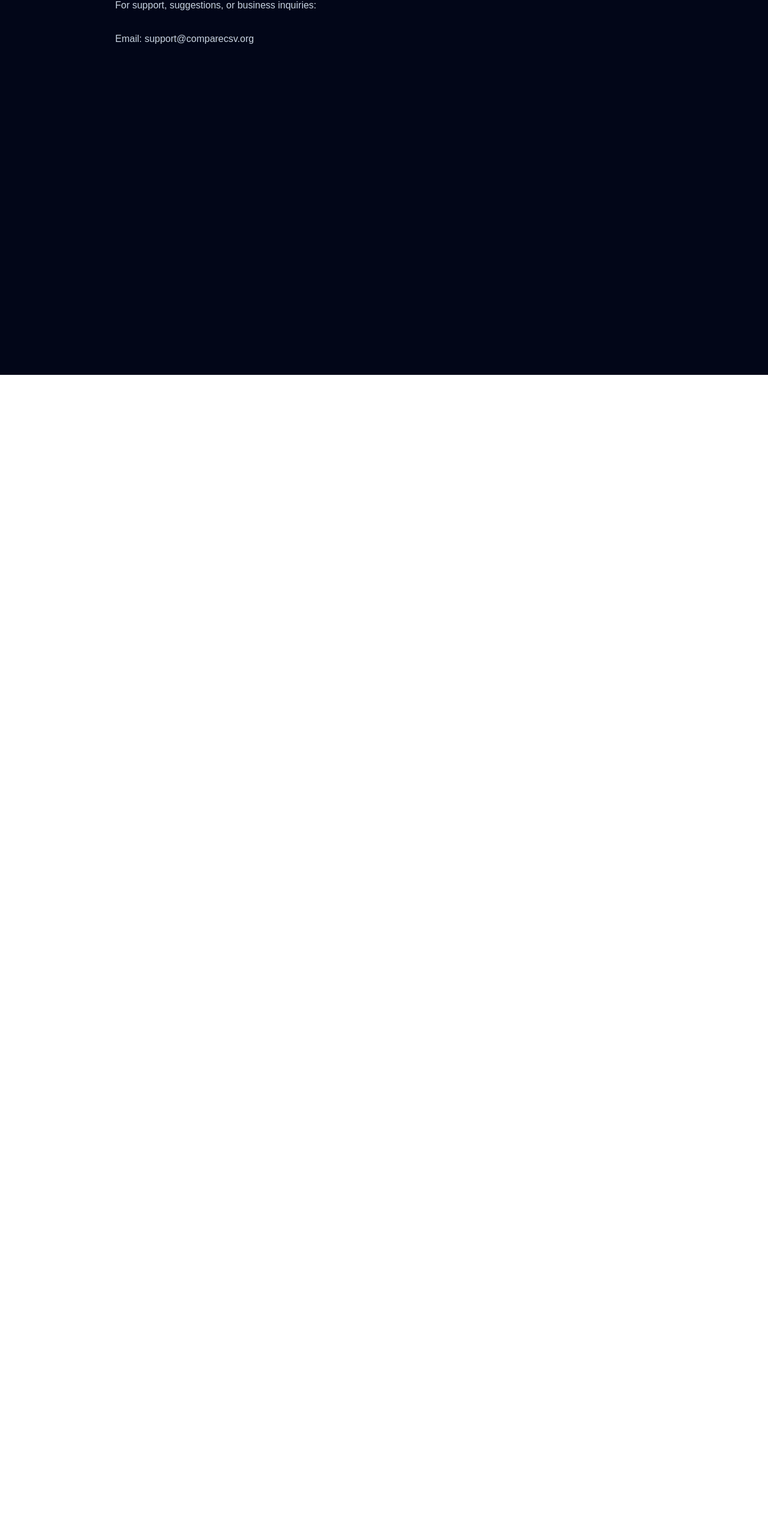
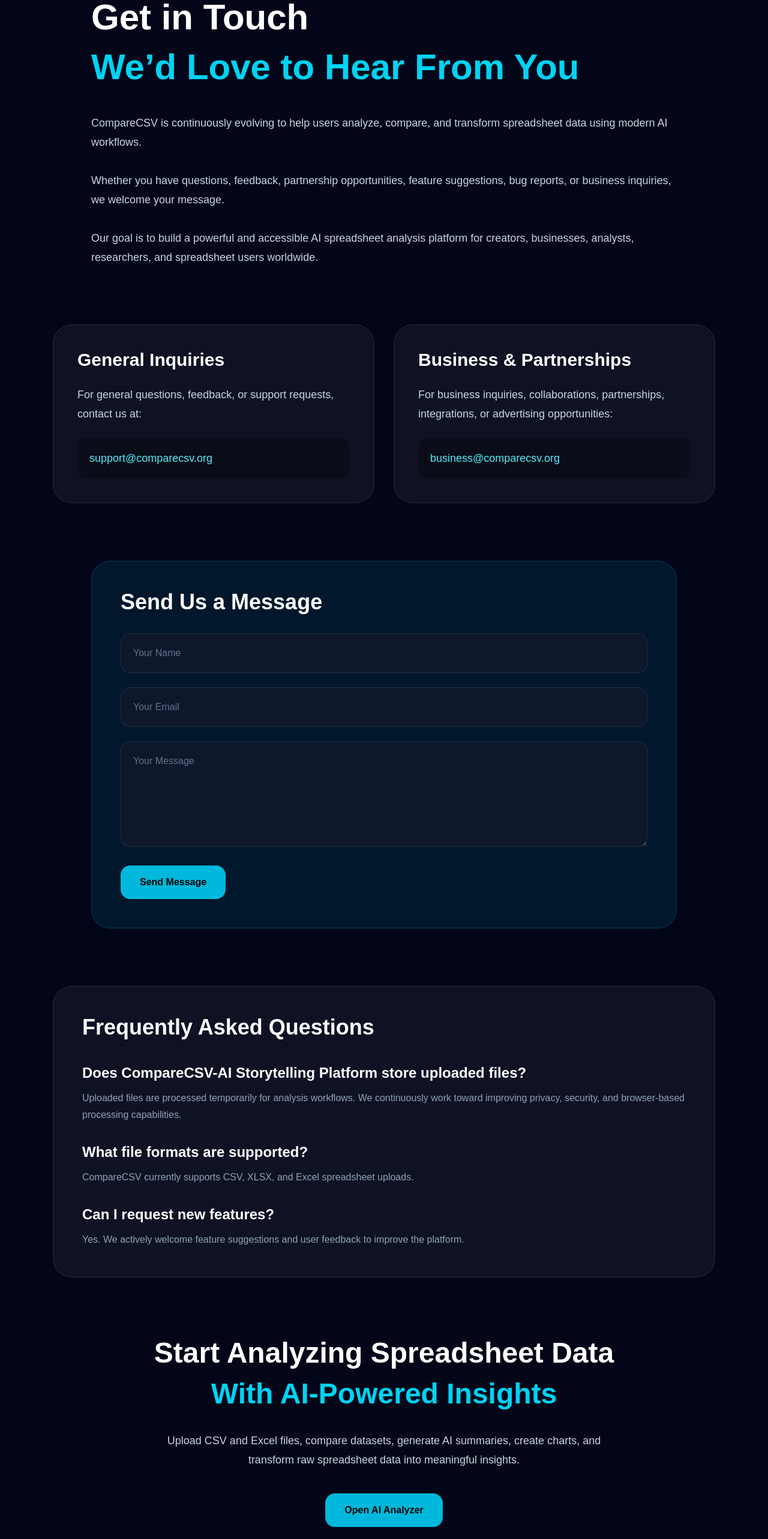
Before and after one commit to namrata505/comparecsv, a Next.js app: page /contact in a window 1280 px wide. Shown: the part 175-2741 px from the top of the page at 60% size. Before the commit the page ends 800 px from the top, so only its background shows below. Built offline with nearby package versions, Linux system fonts and the light colour scheme.

Commit message:
Improve Contact page content

```diff
--- a/app/contact/page.tsx
+++ b/app/contact/page.tsx
@@ -1,26 +1,226 @@
-export default function Contact() {
+export default function ContactPage() {
   return (
-    <main className="min-h-screen bg-slate-950 text-white px-6 py-20">
+    <main className="min-h-screen bg-slate-950 text-white">
 
-      <div className="max-w-4xl mx-auto">
+      <section className="max-w-5xl mx-auto px-6 py-24">
 
-        <h1 className="text-5xl font-bold mb-10">
-          Contact
+        <div className="inline-flex items-center rounded-full border border-cyan-400/20 bg-cyan-400/10 px-4 py-2 text-cyan-300 text-sm mb-8">
+          Contact:Comparecsv-AI Storytelling Platform
+        </div>
+
+        <h1 className="text-5xl md:text-6xl font-bold leading-tight mb-10">
+
+          Get in Touch
+          <span className="block text-cyan-400 mt-2">
+            We’d Love to Hear From You
+          </span>
+
         </h1>
 
-        <div className="space-y-6 text-slate-300 leading-8">
+        <div className="space-y-8 text-slate-300 text-lg leading-8">
 
           <p>
-            For support, suggestions, or business inquiries:
+            CompareCSV is continuously evolving to help users analyze,
+            compare, and transform spreadsheet data using modern AI workflows.
           </p>
 
           <p>
-            Email: support@comparecsv.org
+            Whether you have questions, feedback,
+            partnership opportunities, feature suggestions,
+            bug reports, or business inquiries,
+            we welcome your message.
+          </p>
+
+          <p>
+            Our goal is to build a powerful and accessible
+            AI spreadsheet analysis platform for creators,
+            businesses, analysts, researchers,
+            and spreadsheet users worldwide.
           </p>
 
         </div>
 
-      </div>
+      </section>
+
+      {/* Contact Cards */}
+
+      <section className="max-w-6xl mx-auto px-6 pb-24">
+
+        <div className="grid md:grid-cols-2 gap-8">
+
+          <div className="rounded-[32px] border border-white/10 bg-white/5 p-10">
+
+            <h2 className="text-3xl font-bold mb-6">
+              General Inquiries
+            </h2>
+
+            <p className="text-slate-300 text-lg leading-8 mb-6">
+
+              For general questions, feedback,
+              or support requests, contact us at:
+
+            </p>
+
+            <div className="rounded-2xl bg-black/30 p-5 text-cyan-300 text-lg break-all">
+              support@comparecsv.org
+            </div>
+
+          </div>
+
+          <div className="rounded-[32px] border border-white/10 bg-white/5 p-10">
+
+            <h2 className="text-3xl font-bold mb-6">
+              Business & Partnerships
+            </h2>
+
+            <p className="text-slate-300 text-lg leading-8 mb-6">
+
+              For business inquiries, collaborations,
+              partnerships, integrations,
+              or advertising opportunities:
+
+            </p>
+
+            <div className="rounded-2xl bg-black/30 p-5 text-cyan-300 text-lg break-all">
+              business@comparecsv.org
+            </div>
+
+          </div>
+
+        </div>
+
+      </section>
+
+      {/* Contact Form */}
+
+      <section className="max-w-5xl mx-auto px-6 pb-24">
+
+        <div className="rounded-[32px] border border-cyan-400/20 bg-cyan-500/10 p-12">
+
+          <h2 className="text-4xl font-bold mb-8">
+            Send Us a Message
+          </h2>
+
+          <div className="space-y-6">
+
+            <input
+              type="text"
+              placeholder="Your Name"
+              className="w-full rounded-2xl border border-white/10 bg-slate-900 p-5 outline-none text-white placeholder:text-slate-500"
+            />
+
+            <input
+              type="email"
+              placeholder="Your Email"
+              className="w-full rounded-2xl border border-white/10 bg-slate-900 p-5 outline-none text-white placeholder:text-slate-500"
+            />
+
+            <textarea
+              placeholder="Your Message"
+              className="w-full h-44 rounded-2xl border border-white/10 bg-slate-900 p-5 outline-none text-white placeholder:text-slate-500"
+            />
+
+            <button
+              className="rounded-2xl bg-cyan-500 hover:bg-cyan-400 transition px-8 py-4 text-black font-semibold"
+            >
+              Send Message
+            </button>
+
+          </div>
+
+        </div>
+
+      </section>
+
+      {/* FAQ */}
+
+      <section className="max-w-6xl mx-auto px-6 pb-24">
+
+        <div className="rounded-[32px] border border-white/10 bg-white/5 p-12">
+
+          <h2 className="text-4xl font-bold mb-10">
+            Frequently Asked Questions
+          </h2>
+
+          <div className="space-y-8">
+
+            <div>
+
+              <h3 className="text-2xl font-semibold mb-3">
+                Does CompareCSV-AI Storytelling Platform store uploaded files?
+              </h3>
+
+              <p className="text-slate-400 leading-7">
+                Uploaded files are processed temporarily for analysis workflows.
+                We continuously work toward improving privacy,
+                security, and browser-based processing capabilities.
+              </p>
+
+            </div>
+
+            <div>
+
+              <h3 className="text-2xl font-semibold mb-3">
+                What file formats are supported?
+              </h3>
+
+              <p className="text-slate-400 leading-7">
+                CompareCSV currently supports CSV, XLSX,
+                and Excel spreadsheet uploads.
+              </p>
+
+            </div>
+
+            <div>
+
+              <h3 className="text-2xl font-semibold mb-3">
+                Can I request new features?
+              </h3>
+
+              <p className="text-slate-400 leading-7">
+                Yes. We actively welcome feature suggestions
+                and user feedback to improve the platform.
+              </p>
+
+            </div>
+
+          </div>
+
+        </div>
+
+      </section>
+
+      {/* CTA */}
+
+      <section className="max-w-5xl mx-auto px-6 pb-32 text-center">
+
+        <h2 className="text-4xl md:text-5xl font-bold leading-tight mb-8">
+
+          Start Analyzing Spreadsheet Data
+          <span className="block text-cyan-400 mt-2">
+            With AI-Powered Insights
+          </span>
+
+        </h2>
+
+        <p className="text-slate-300 text-lg leading-8 max-w-3xl mx-auto mb-10">
+
+          Upload CSV and Excel files,
+          compare datasets,
+          generate AI summaries,
+          create charts,
+          and transform raw spreadsheet data into meaningful insights.
+
+        </p>
+
+        <a
+          href="/analyze"
+          className="inline-flex items-center justify-center rounded-2xl bg-cyan-500 hover:bg-cyan-400 transition px-8 py-4 text-black font-semibold"
+        >
+          Open AI Analyzer
+        </a>
+
+      </section>
 
     </main>
   );
```
